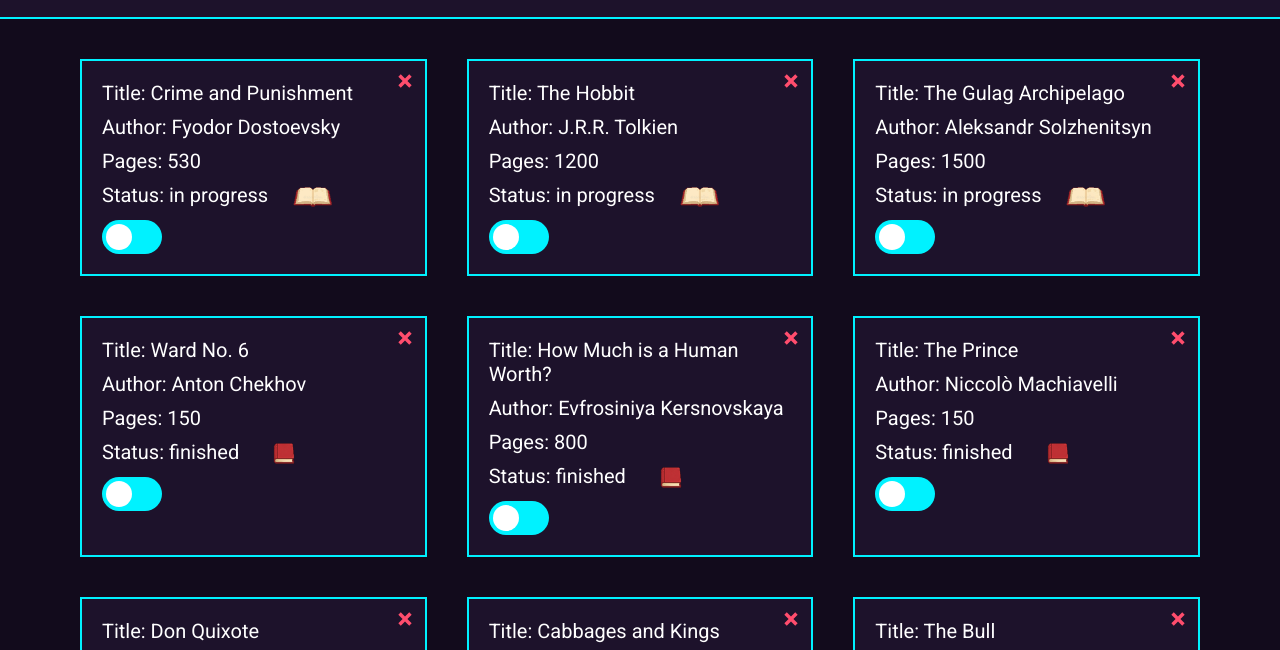
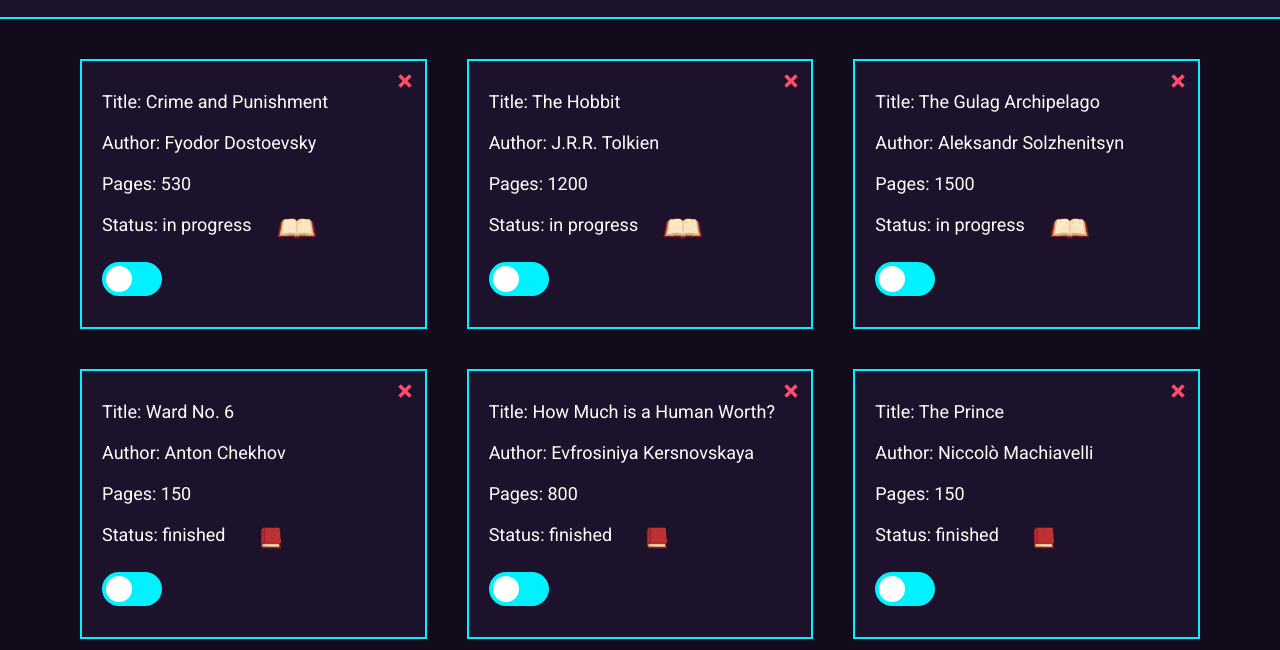
Before and after one commit to pontificust/odin-library, a plain HTML site: page index.html in a window 1280 px wide. Shown: the part 78-728 px from the top of the page. Drawn offline with Linux system fonts and the light colour scheme; files whose address does not match are found by name.

Commit message:
fix: clean up a bit

```diff
--- a/assets/css/style.css
+++ b/assets/css/style.css
@@ -571,6 +571,7 @@ body {
 .main__cards {
     display: grid;
     grid-template-columns: repeat(auto-fit, minmax(330px, 1fr));
+    grid-auto-rows: 270px;
     gap: 40px;
     list-style: none;
     position: relative;
@@ -582,10 +583,11 @@ body {
     border: 2px solid var(--card-border-color);
     display: flex;
     flex-direction: column;
+    justify-content: center;
     padding: 20px;
-    gap: 10px;
-    font-size: 2rem;
-    font-family: 'Roboto';
+    gap: 20px;
+    font-size: clamp(1.8rem, 1.9vw, 1.8rem);
+    font-family: 'Roboto', sans-serif;
     position: relative;
     transition: all 1s allow-discrete;
 }
--- a/index.html
+++ b/index.html
@@ -31,11 +31,11 @@
                 <section class="main__fields">
                     <p class="main__field">
                         <lable class="main__field-label" for="title">SUBJECT LABEL</lable>
-                        <input type="text" class="main__field-input" id="title" name="title" required>
+                        <input type="text" maxlength="26" class="main__field-input" id="title" name="title" required>
                     </p>
                     <p class="main__field">
                         <lable class="main__field-label" for="author" required>CREATOR ID</lable>
-                        <input type="text" class="main__field-input" id="author" name="author" required>
+                        <input type="text" maxlength="26" class="main__field-input" id="author" name="author" required>
                     </p>
                     <p class="main__field">
                         <lable class="main__field-label" for="pages">DATA VOLUME</lable>
```
